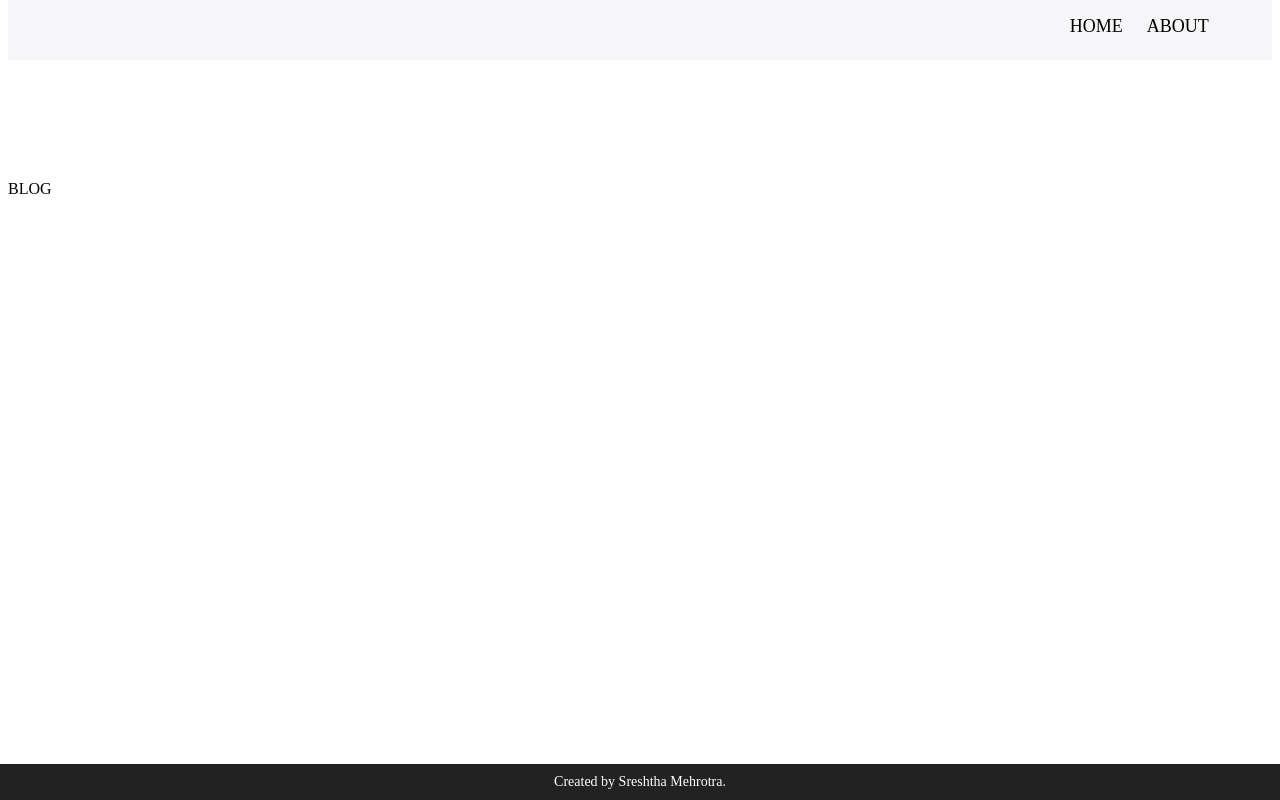
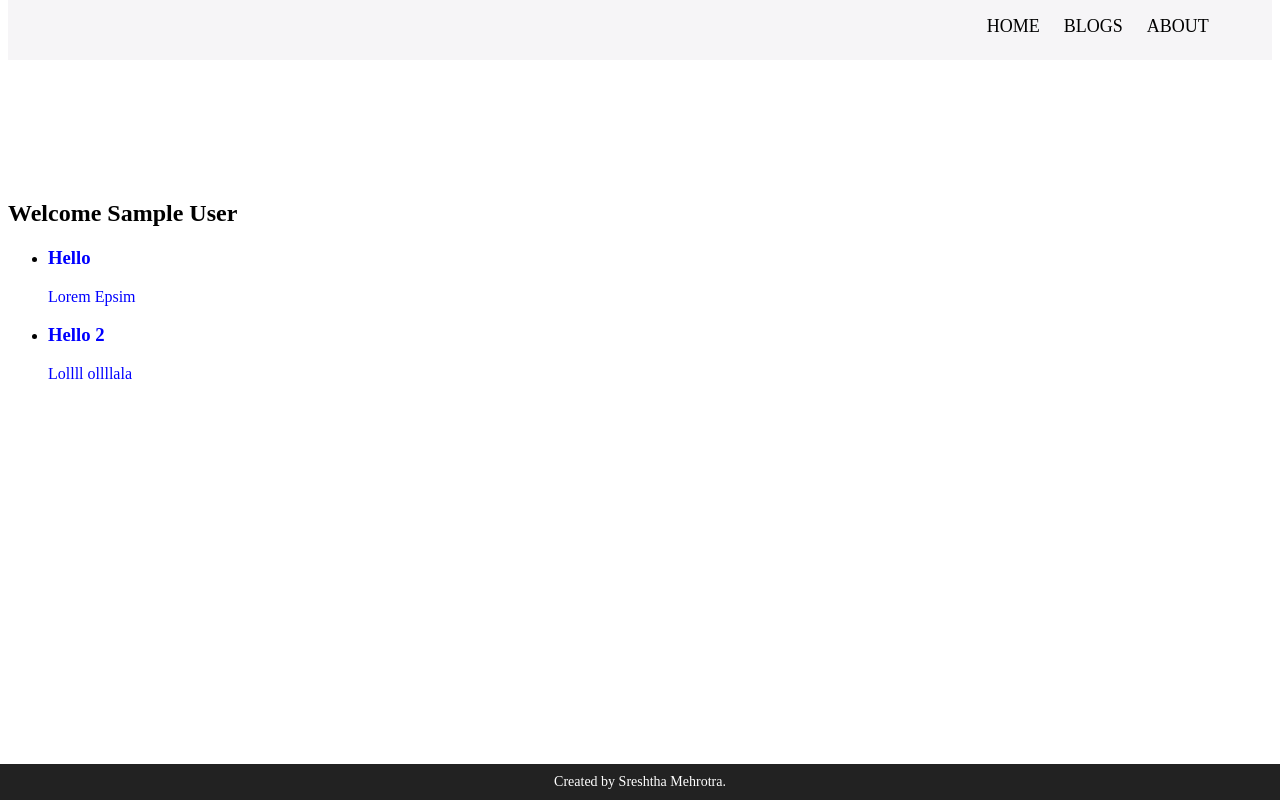
Before and after one commit to sreshtha10/Blog_PHP, a PHP site: page /blog.php in a window 1280 px wide. Run offline with PHP 8.4, Linux system fonts and the light colour scheme; the visitor is signed in with stand-in values (Sample User, id 1).

Commit message:
started blog.php

```diff
--- a/blog.php
+++ b/blog.php
@@ -1,13 +1,52 @@
 <?php
-    require_once 'includes/header.php';
-	echo "<link  rel = \"stylesheet\"  href = \"includes/css/blog.css\" >";
+require_once 'includes/header.php';
+echo "<link  rel = \"stylesheet\"  href = \"includes/css/blog.css\" >";
 ?>
+
+<div class="container">
+    <div class="heading">
+
+        <?php
+        if(isset($_SESSION['name'])){
+            echo "<h2>Welcome " . $_SESSION['name'] . "<h2>";
+        }
+        ?>
+
+    </div>
+
+    <div class="main">
+        <ul class="article">
+            <li>
+                <div class="article_content">
+                    <div class="title">
+                        <h3>Hello</h3>
+                    </div>
+                    <div class="content">
+                        <p>Lorem Epsim</p>
+                    </div>
+                </div>
+
+            </li>
+            <li>
+
+                <div class="article_content">
+                    <div class="title">
+                        <h3>Hello 2</h3>
+                    </div>
+                    <div class="content">
+                        <p>Lollll ollllala</p>
+                    </div>
+                </div>
+
+
+            </li>
+        </ul>
+
+    </div>
+</div>
 
 
 
-BLOG
-
-
 <?php
-    require_once 'includes/footer.php';
+require_once 'includes/footer.php';
 ?>
--- a/includes/css/blog.css
+++ b/includes/css/blog.css
@@ -1,3 +1,10 @@
-*{
+div .container{
+    background-color: black;
+    border: black;
+    width: 100%;
+}
 
+
+div .article_content{
+    color: blue;
 }
--- a/includes/header.php
+++ b/includes/header.php
@@ -15,6 +15,7 @@
     <nav>
         <ul>
             <li><a href="index.php">HOME</a></li>
+            <li><a href="blog.php">BLOGS</a></li>
             <li><a href="about.php">ABOUT</a></li>
         </ul>
     </nav>
--- a/includes/login-inc.php
+++ b/includes/login-inc.php
@@ -33,6 +33,7 @@ if(isset($_POST['signin'])){
                     $_SESSION['id'] = $row['id'];
                     $_SESSION['name'] = $row['name'];
                     $_SESSION['email'] = $row['email'];
+                    $_SESSION['loggedin'] = true;
                     header("Location: ../blog.php?login=success");
                     exit();
                 }
```
